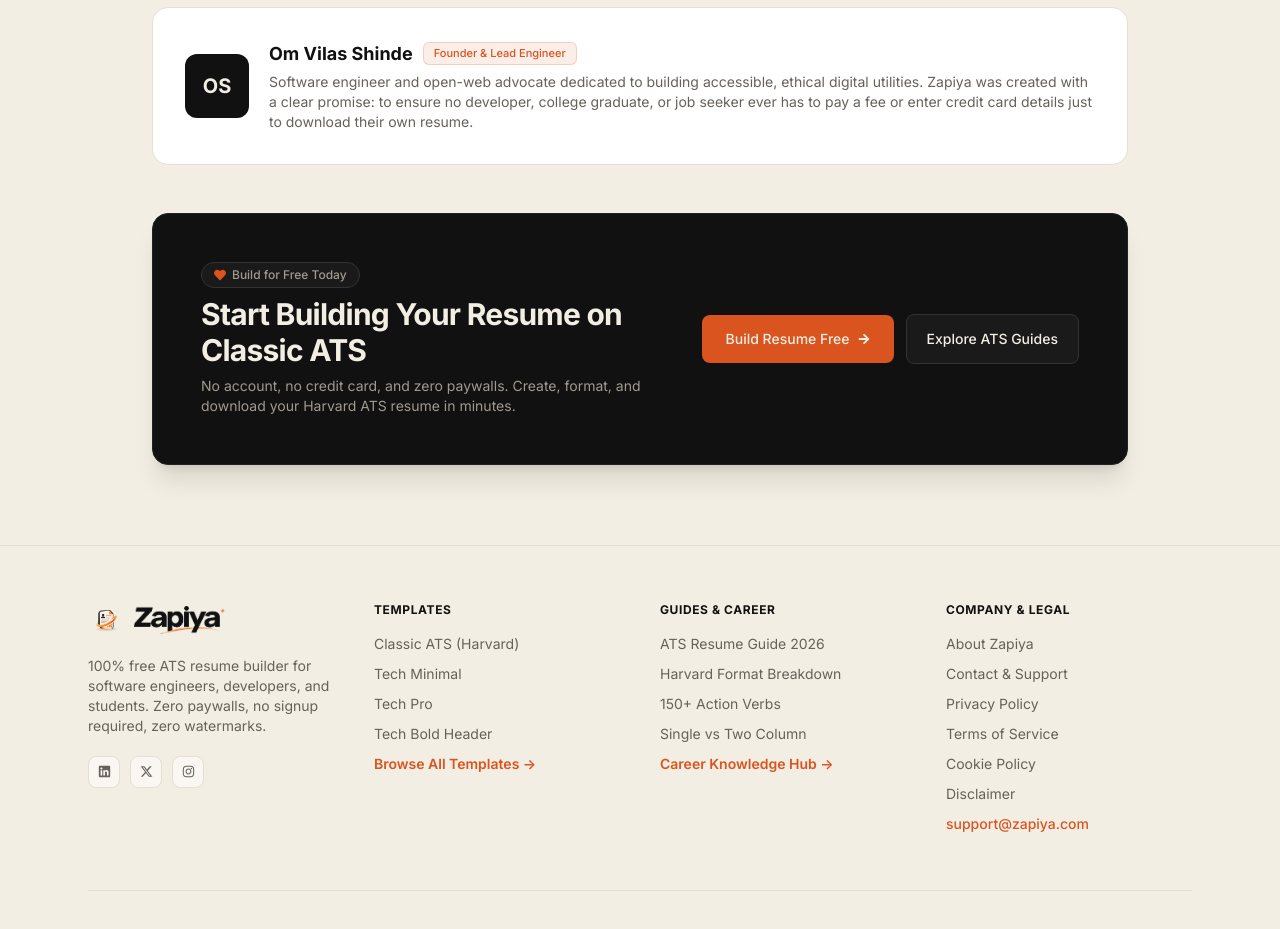
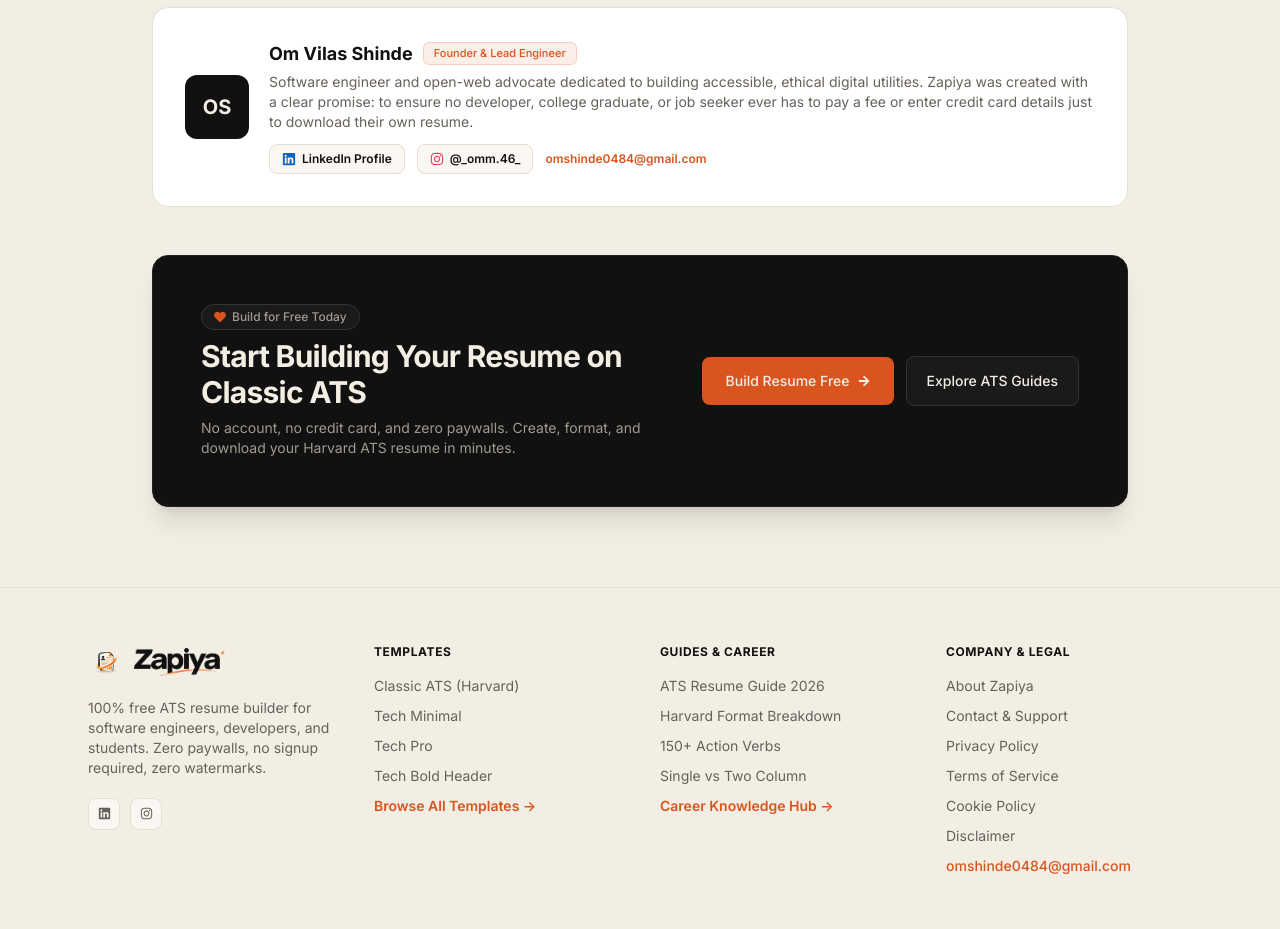
Before and after one commit to omshinde04/zenvoy, a Next.js app: page /about in a window 1280 px wide. Shown: the part 3000-3929 px from the top of the page. Built offline with nearby package versions, Linux system fonts and the light colour scheme; no server answers; a web font is replaced by a local one.

Commit message:
feat(seo & contact): update support email to omshinde0484@gmail.com, link Om Shinde LinkedIn and Instagram in footer and about page, remove Twitter, and enrich student SEO keywords & EEAT schema

```diff
--- a/app/about/page.jsx
+++ b/app/about/page.jsx
@@ -10,6 +10,7 @@ import {
   FaCode,
   FaHeart,
 } from "react-icons/fa"
+import { FaLinkedin, FaInstagram } from "react-icons/fa6"
 
 export const metadata = {
   title: "About Zapiya | 100% Free, Privacy-First ATS Resume Builder",
@@ -39,6 +40,11 @@ const aboutJsonLd = {
           "name": "Om Vilas Shinde",
           "jobTitle": "Founder & Lead Engineer",
           "url": "https://www.zapiya.com/about",
+          "sameAs": [
+            "https://www.linkedin.com/in/om-shinde-892a2532a",
+            "https://www.instagram.com/_omm.46_",
+            "https://github.com/omshinde04"
+          ]
         },
       },
     },
@@ -332,6 +338,32 @@ export default function AboutPage() {
               <p className="text-xs sm:text-sm text-[#66615B] leading-relaxed">
                 Software engineer and open-web advocate dedicated to building accessible, ethical digital utilities. Zapiya was created with a clear promise: to ensure no developer, college graduate, or job seeker ever has to pay a fee or enter credit card details just to download their own resume.
               </p>
+              <div className="flex flex-wrap items-center gap-3 pt-2">
+                <a
+                  href="https://www.linkedin.com/in/om-shinde-892a2532a"
+                  target="_blank"
+                  rel="noreferrer"
+                  className="inline-flex items-center gap-1.5 text-xs font-semibold text-[#111111] hover:text-[#D9541E] bg-[#FAF7F2] border border-[#E5DFD3] hover:border-[#D9541E]/40 px-3 py-1.5 rounded-lg transition-colors shadow-2xs"
+                >
+                  <FaLinkedin className="text-sm text-[#0A66C2]" />
+                  <span>LinkedIn Profile</span>
+                </a>
+                <a
+                  href="https://www.instagram.com/_omm.46_"
+                  target="_blank"
+                  rel="noreferrer"
+                  className="inline-flex items-center gap-1.5 text-xs font-semibold text-[#111111] hover:text-[#D9541E] bg-[#FAF7F2] border border-[#E5DFD3] hover:border-[#D9541E]/40 px-3 py-1.5 rounded-lg transition-colors shadow-2xs"
+                >
+                  <FaInstagram className="text-sm text-[#E4405F]" />
+                  <span>@_omm.46_</span>
+                </a>
+                <a
+                  href="mailto:omshinde0484@gmail.com"
+                  className="text-xs font-semibold text-[#D9541E] hover:underline"
+                >
+                  omshinde0484@gmail.com
+                </a>
+              </div>
             </div>
           </div>
         </div>
--- a/app/contact/page.jsx
+++ b/app/contact/page.jsx
@@ -49,7 +49,7 @@ export default function ContactPage() {
       setStatus({
         submitting: false,
         submitted: false,
-        error: "Network error occurred. Please check your connection or email support@zapiya.com directly.",
+        error: "Network error occurred. Please check your connection or email omshinde0484@gmail.com directly.",
       })
     }
   }
--- a/app/cookies/page.jsx
+++ b/app/cookies/page.jsx
@@ -157,8 +157,8 @@ export default function CookiePolicyPage() {
             </p>
             <p className="mt-2 font-medium text-slate-900">
               Email:{" "}
-              <a href="mailto:support@zapiya.com" className="text-indigo-600 hover:underline">
-                support@zapiya.com
+              <a href="mailto:omshinde0484@gmail.com" className="text-indigo-600 hover:underline">
+                omshinde0484@gmail.com
               </a>
             </p>
           </section>
--- a/app/disclaimer/page.jsx
+++ b/app/disclaimer/page.jsx
@@ -95,8 +95,8 @@ export default function DisclaimerPage() {
             </p>
             <p className="mt-2 font-medium text-slate-900">
               Email:{" "}
-              <a href="mailto:support@zapiya.com" className="text-indigo-600 hover:underline">
-                support@zapiya.com
+              <a href="mailto:omshinde0484@gmail.com" className="text-indigo-600 hover:underline">
+                omshinde0484@gmail.com
               </a>
             </p>
           </section>
--- a/app/layout.jsx
+++ b/app/layout.jsx
@@ -22,14 +22,19 @@ export const metadata = {
     "Zapiya",
     "Zapiya ATS",
     "Zapiya resume builder",
-    "free resume builder",
-    "100% free resume builder",
+    "free resume builder for students",
+    "student resume builder no login",
     "free ATS resume builder",
+    "fresher resume maker free",
+    "internship resume builder free ats",
+    "Harvard ATS resume template free",
+    "college student resume template free download",
+    "free resume maker no watermark",
     "ATS resume builder without signup",
-    "free resume maker no watermark",
     "software engineer resume builder free",
+    "engineering student resume maker",
+    "entry level developer resume builder",
     "developer resume builder",
-    "Harvard ATS resume template free",
     "free vector PDF resume maker",
     "Times New Roman resume builder",
     "best free resume builder 2026",
@@ -164,7 +169,12 @@ const jsonLdData = {
         "@type": "Person",
         "name": "Om Vilas Shinde",
         "jobTitle": "Founder & Lead Engineer",
-        "url": "https://www.zapiya.com/about"
+        "url": "https://www.zapiya.com/about",
+        "sameAs": [
+          "https://www.linkedin.com/in/om-shinde-892a2532a",
+          "https://www.instagram.com/_omm.46_",
+          "https://github.com/omshinde04"
+        ]
       },
       "logo": {
         "@type": "ImageObject",
@@ -173,7 +183,9 @@ const jsonLdData = {
         "height": 1024
       },
       "sameAs": [
-        "https://github.com/omshinde04/zenvoy"
+        "https://github.com/omshinde04/zenvoy",
+        "https://www.linkedin.com/in/om-shinde-892a2532a",
+        "https://www.instagram.com/_omm.46_"
       ],
       "description": "Zapiya is a privacy-first, 100% free ATS resume builder founded by Om Vilas Shinde, built for developers, engineers, and students."
     },
--- a/app/privacy/page.jsx
+++ b/app/privacy/page.jsx
@@ -101,7 +101,7 @@ export default function PrivacyPage() {
                             If you have additional questions or require more information about our Privacy Policy, do not hesitate to contact us:
                         </p>
                         <p className="mt-2 font-medium text-slate-900">
-                            Email: <a href="mailto:support@zapiya.com" className="text-indigo-600 hover:underline">support@zapiya.com</a>
+                            Email: <a href="mailto:omshinde0484@gmail.com" className="text-indigo-600 hover:underline">omshinde0484@gmail.com</a>
                         </p>
                     </section>
                 </div>
--- a/app/terms/page.jsx
+++ b/app/terms/page.jsx
@@ -75,7 +75,7 @@ export default function TermsPage() {
                             If you have questions regarding these terms, please contact:
                         </p>
                         <p className="mt-2 font-medium text-slate-900">
-                            Email: <a href="mailto:support@zapiya.com" className="text-indigo-600 hover:underline">support@zapiya.com</a>
+                            Email: <a href="mailto:omshinde0484@gmail.com" className="text-indigo-600 hover:underline">omshinde0484@gmail.com</a>
                         </p>
                     </section>
                 </div>
--- a/components/ui/Footer.jsx
+++ b/components/ui/Footer.jsx
@@ -2,7 +2,7 @@
 
 import Link from "next/link"
 import Image from "next/image"
-import { FaInstagram, FaLinkedin, FaXTwitter } from "react-icons/fa6"
+import { FaInstagram, FaLinkedin } from "react-icons/fa6"
 
 export default function Footer() {
     return (
@@ -42,28 +42,19 @@ export default function Footer() {
                         {/* Social */}
                         <div className="flex gap-2.5 mt-5">
                             <a
-                                href="https://linkedin.com"
+                                href="https://www.linkedin.com/in/om-shinde-892a2532a"
                                 target="_blank"
                                 rel="noreferrer"
-                                aria-label="LinkedIn"
+                                aria-label="LinkedIn - Om Shinde"
                                 className="w-8 h-8 rounded-lg bg-[#FAF7F2] border border-[#E5DFD3] flex items-center justify-center text-[#66615B] hover:text-[#D9541E] hover:border-[#D9541E]/40 transition shadow-xs"
                             >
                                 <FaLinkedin size={13} />
                             </a>
                             <a
-                                href="https://twitter.com"
+                                href="https://www.instagram.com/_omm.46_"
                                 target="_blank"
                                 rel="noreferrer"
-                                aria-label="Twitter"
-                                className="w-8 h-8 rounded-lg bg-[#FAF7F2] border border-[#E5DFD3] flex items-center justify-center text-[#66615B] hover:text-[#D9541E] hover:border-[#D9541E]/40 transition shadow-xs"
-                            >
-                                <FaXTwitter size={13} />
-                            </a>
-                            <a
-                                href="https://instagram.com"
-                                target="_blank"
-                                rel="noreferrer"
-                                aria-label="Instagram"
+                                aria-label="Instagram - Om Shinde"
                                 className="w-8 h-8 rounded-lg bg-[#FAF7F2] border border-[#E5DFD3] flex items-center justify-center text-[#66615B] hover:text-[#D9541E] hover:border-[#D9541E]/40 transition shadow-xs"
                             >
                                 <FaInstagram size={13} />
@@ -105,7 +96,7 @@ export default function Footer() {
                             <Link href="/terms" className="text-[#66615B] hover:text-[#D9541E] transition-colors">Terms of Service</Link>
                             <Link href="/cookies" className="text-[#66615B] hover:text-[#D9541E] transition-colors">Cookie Policy</Link>
                             <Link href="/disclaimer" className="text-[#66615B] hover:text-[#D9541E] transition-colors">Disclaimer</Link>
-                            <a href="mailto:support@zapiya.com" className="text-[#D9541E] font-medium hover:underline">support@zapiya.com</a>
+                            <a href="mailto:omshinde0484@gmail.com" className="text-[#D9541E] font-medium hover:underline break-all">omshinde0484@gmail.com</a>
                         </div>
                     </div>
 
```
